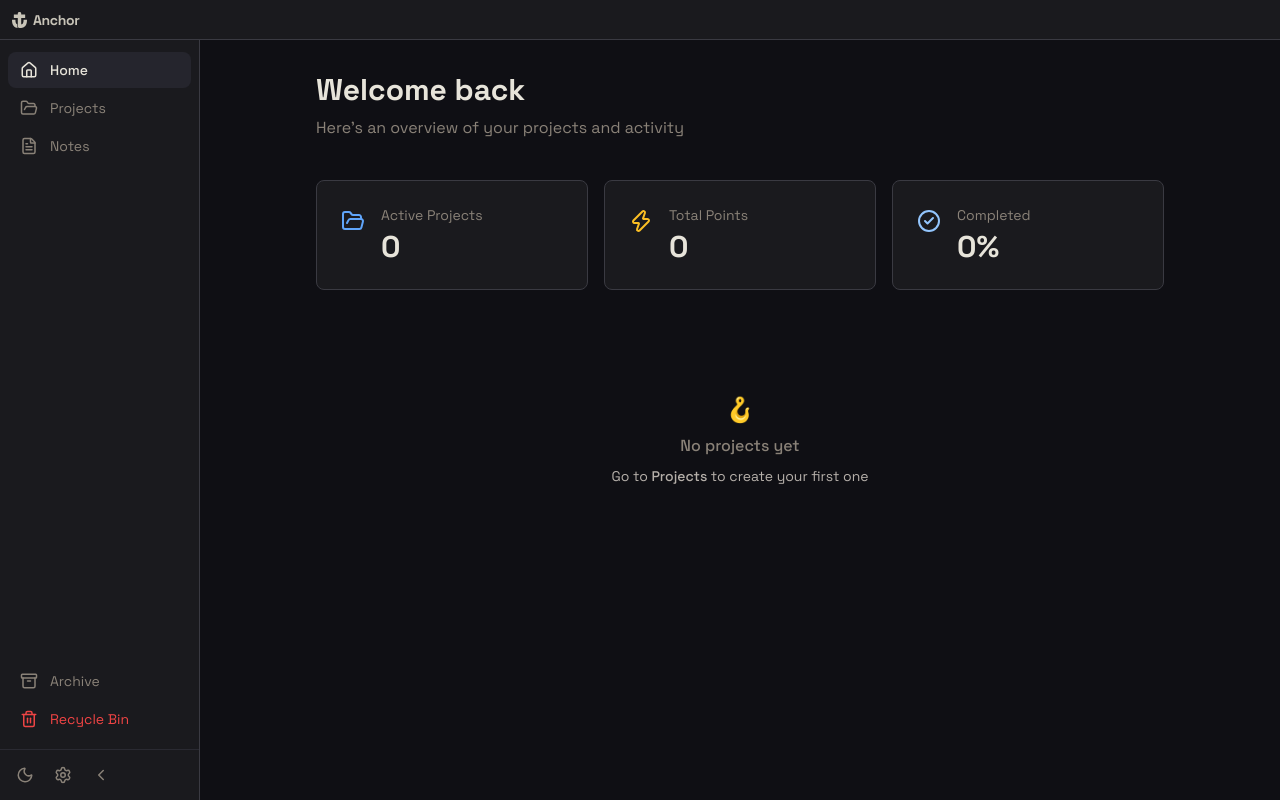
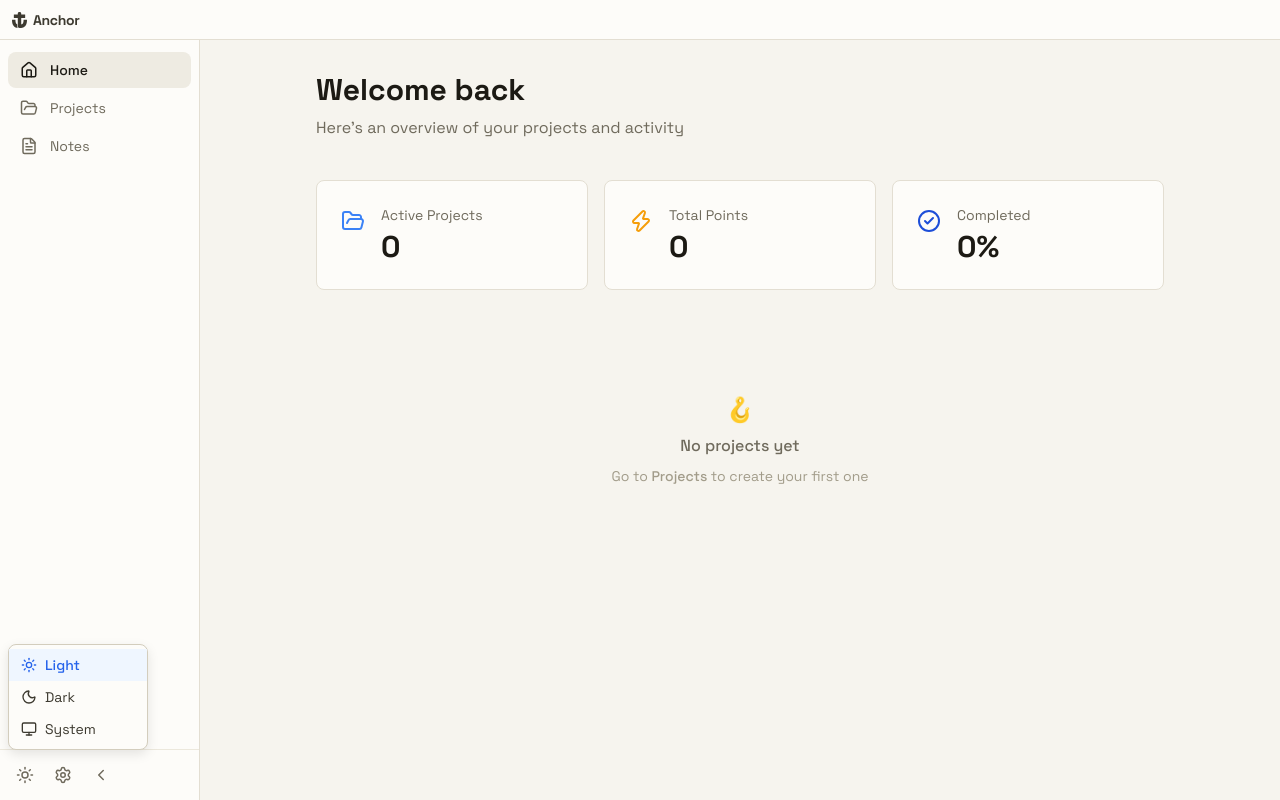
Before and after one commit to rileyheasley/anchor, a React (Vite) app: page / in a window 1280 px wide. Both pictures are taken after a click on the button 25 px from the left and 775 px from the top of the page. Built offline with nearby package versions, Linux system fonts and the light colour scheme.

Commit message:
feat: implement note deletion and enhance theme management in sidebar

```diff
--- a/electron/main.ts
+++ b/electron/main.ts
@@ -299,6 +299,24 @@ function noteFilePath(filename: string): string | null {
   return path.join(vault, filename)
 }
 
+function deleteNoteFile(filename: string) {
+  const fp = noteFilePath(filename)
+  if (fp && fs.existsSync(fp)) {
+    try { fs.unlinkSync(fp) } catch { /* ignore */ }
+  }
+}
+
+// Removes notes (DB rows + files) attached to the given cards. Must run before any hard
+// delete that cascades away those cards, otherwise their notes silently become orphaned
+// "standalone" notes (notes.card_id is ON DELETE SET NULL, not CASCADE).
+function deleteNotesForCards(cardIds: string[]) {
+  if (cardIds.length === 0) return
+  const placeholders = cardIds.map(() => '?').join(',')
+  const notes = queryAll(`SELECT filename FROM notes WHERE card_id IN (${placeholders})`, cardIds)
+  for (const note of notes) deleteNoteFile(note.filename as string)
+  execute(`DELETE FROM notes WHERE card_id IN (${placeholders})`, cardIds)
+}
+
 // Derives a plain-text title from the first non-empty markdown line
 function deriveTitleFromContent(content: string): string {
   const firstLine = content.split('\n').find((line) => line.trim().length > 0) ?? ''
@@ -567,20 +585,40 @@ app.whenReady().then(async () => {
 
     ipcMain.handle('recycle:restore', (_event, type: string, id: string) => {
       if (type === 'project') execute('UPDATE projects SET deleted_at = NULL WHERE id = ?', [id])
-      else if (type === 'card') execute('UPDATE cards SET deleted_at = NULL WHERE id = ?', [id])
+      else if (type === 'card') {
+        // The card's original column may have since been deleted; fall back to the
+        // project's first column so the restored card doesn't become invisible.
+        const card = queryOne('SELECT project_id, column_id FROM cards WHERE id = ?', [id])
+        if (card) {
+          const columnExists = queryOne('SELECT id FROM kanban_columns WHERE id = ?', [card.column_id])
+          if (!columnExists) {
+            const fallbackCol = queryOne(
+              'SELECT id FROM kanban_columns WHERE project_id = ? ORDER BY position ASC LIMIT 1',
+              [card.project_id]
+            )
+            if (fallbackCol) execute('UPDATE cards SET column_id = ? WHERE id = ?', [fallbackCol.id, id])
+          }
+        }
+        execute('UPDATE cards SET deleted_at = NULL WHERE id = ?', [id])
+      }
       else if (type === 'note') execute('UPDATE notes SET deleted_at = NULL WHERE id = ?', [id])
       saveDatabase()
     })
 
     ipcMain.handle('recycle:purge', (_event, type: string, id: string) => {
-      if (type === 'project') execute('DELETE FROM projects WHERE id = ?', [id])
-      else if (type === 'card') execute('DELETE FROM cards WHERE id = ?', [id])
-      else if (type === 'note') {
+      if (type === 'project') {
+        const cardIds = queryAll('SELECT id FROM cards WHERE project_id = ?', [id]).map((r) => r.id as string)
+        deleteNotesForCards(cardIds)
+        const projectNotes = queryAll('SELECT filename FROM notes WHERE project_id = ?', [id])
+        for (const note of projectNotes) deleteNoteFile(note.filename as string)
+        execute('DELETE FROM notes WHERE project_id = ?', [id])
+        execute('DELETE FROM projects WHERE id = ?', [id])
+      } else if (type === 'card') {
+        deleteNotesForCards([id])
+        execute('DELETE FROM cards WHERE id = ?', [id])
+      } else if (type === 'note') {
         const note = queryOne('SELECT filename FROM notes WHERE id = ?', [id])
-        if (note) {
-          const fp = noteFilePath(note.filename as string)
-          if (fp && fs.existsSync(fp)) try { fs.unlinkSync(fp) } catch { /* ignore */ }
-        }
+        if (note) deleteNoteFile(note.filename as string)
         execute('DELETE FROM notes WHERE id = ?', [id])
       }
       saveDatabase()
@@ -736,9 +774,9 @@ app.whenReady().then(async () => {
     })
 
     ipcMain.handle('columns:delete', async (_event, id: string) => {
-      // Soft-delete all cards in this column
-      execute("UPDATE cards SET deleted_at = datetime('now'), updated_at = datetime('now') WHERE column_id = ? AND deleted_at IS NULL", [id])
-      // Hard-delete the column
+      // Deleting the column cascades to hard-delete its cards, so clean up their notes first
+      const cardIds = queryAll('SELECT id FROM cards WHERE column_id = ?', [id]).map((r) => r.id as string)
+      deleteNotesForCards(cardIds)
       execute('DELETE FROM kanban_columns WHERE id = ?', [id])
       saveDatabase()
     })
--- /dev/null
+++ b/electron/sql.js.d.ts
@@ -0,0 +1,28 @@
+// Minimal ambient types for sql.js — the published package ships no .d.ts file.
+declare module 'sql.js' {
+  export interface Statement {
+    bind(params?: unknown[] | Record<string, unknown>): boolean
+    step(): boolean
+    get(): unknown[]
+    getAsObject(): Record<string, unknown>
+    free(): boolean
+  }
+
+  export class Database {
+    constructor(data?: ArrayLike<number> | Buffer | null)
+    run(sql: string, params?: unknown[] | Record<string, unknown>): Database
+    prepare(sql: string, params?: unknown[] | Record<string, unknown>): Statement
+    export(): Uint8Array
+    close(): void
+  }
+
+  export interface SqlJsStatic {
+    Database: typeof Database
+  }
+
+  export interface SqlJsConfig {
+    locateFile?: (file: string) => string
+  }
+
+  export default function initSqlJs(config?: SqlJsConfig): Promise<SqlJsStatic>
+}
--- a/src/App.tsx
+++ b/src/App.tsx
@@ -1,5 +1,5 @@
 import { useState, useEffect } from 'react'
-import type { Project } from './types'
+import type { Project, ThemeMode } from './types'
 import TitleBar from './components/TitleBar'
 import Sidebar from './components/Sidebar'
 import OverviewHome from './components/OverviewHome'
@@ -17,32 +17,41 @@ function App() {
   const [activeProject, setActiveProject] = useState<Project | null>(null)
   const [startCreatingNote, setStartCreatingNote] = useState(false)
   const [startCreatingProject, setStartCreatingProject] = useState(false)
-  const [isDarkMode, setIsDarkMode] = useState(false)
+  const [themeMode, setThemeMode] = useState<ThemeMode>('light')
+  const [systemPrefersDark, setSystemPrefersDark] = useState(false)
   const [isSettingsOpen, setIsSettingsOpen] = useState(false)
+
+  const isDarkMode = themeMode === 'system' ? systemPrefersDark : themeMode === 'dark'
 
   // Load theme preference from localStorage on mount
   useEffect(() => {
     const savedTheme = localStorage.getItem('theme')
-    const prefersDark = savedTheme ? savedTheme === 'dark' : false
-    setIsDarkMode(prefersDark)
-    applyTheme(prefersDark)
+    const mode: ThemeMode = savedTheme === 'dark' || savedTheme === 'system' ? savedTheme : 'light'
+    setThemeMode(mode)
   }, [])
 
-  // Apply theme to document
-  const applyTheme = (dark: boolean) => {
-    if (dark) {
+  // Track the OS color scheme so 'system' mode stays in sync while the app is open
+  useEffect(() => {
+    const media = window.matchMedia('(prefers-color-scheme: dark)')
+    setSystemPrefersDark(media.matches)
+    const handleChange = (e: MediaQueryListEvent) => setSystemPrefersDark(e.matches)
+    media.addEventListener('change', handleChange)
+    return () => media.removeEventListener('change', handleChange)
+  }, [])
+
+  // Apply theme to document whenever the effective light/dark value changes
+  useEffect(() => {
+    if (isDarkMode) {
       document.documentElement.setAttribute('data-theme', 'dark')
     } else {
       document.documentElement.removeAttribute('data-theme')
     }
-    window.api?.window.setTitleBarTheme(dark)
-  }
+    window.api?.window.setTitleBarTheme(isDarkMode)
+  }, [isDarkMode])
 
-  // Handle theme toggle
-  const handleThemeToggle = (dark: boolean) => {
-    setIsDarkMode(dark)
-    applyTheme(dark)
-    localStorage.setItem('theme', dark ? 'dark' : 'light')
+  const handleThemeChange = (mode: ThemeMode) => {
+    setThemeMode(mode)
+    localStorage.setItem('theme', mode)
   }
 
   const handleNavigate = (v: View) => {
@@ -143,10 +152,9 @@ function App() {
       <div className="flex flex-1 overflow-hidden">
         <Sidebar
           view={view}
-          isInProject={activeProject !== null}
           onNavigate={handleNavigate}
-          isDarkMode={isDarkMode}
-          onThemeToggle={handleThemeToggle}
+          themeMode={themeMode}
+          onThemeChange={handleThemeChange}
           onOpenSettings={() => setIsSettingsOpen(true)}
         />
         <div className="flex-1 overflow-hidden">
--- a/src/components/DraggableSidebar.tsx
+++ b/src/components/DraggableSidebar.tsx
@@ -21,7 +21,7 @@ export default function DraggableSidebar({
   collapsedWidth = 60,
   isDraggable = true,
 }: DraggableSidebarProps) {
-  const [width, setWidth] = useState(defaultWidth)
+  const [width, setWidth] = useState(Math.max(minWidth, defaultWidth))
   const isDragging = useRef(false)
   const COLLAPSE_THRESHOLD = 120 // Auto-collapse below this width
 
--- a/src/components/MarkdownEditor.tsx
+++ b/src/components/MarkdownEditor.tsx
@@ -76,7 +76,6 @@ export default function MarkdownEditor({
       contentRef.current = content
       editor.commands.setContent(content)
     }
-    // eslint-disable-next-line react-hooks/exhaustive-deps
   }, [content, editor])
 
   useEffect(() => {
--- a/src/components/OverviewHome.tsx
+++ b/src/components/OverviewHome.tsx
@@ -6,6 +6,7 @@ import { clickSound } from '../sounds'
 
 export default function OverviewHome({ onOpenProject }: { onOpenProject: (project: Project) => void }) {
   const [projects, setProjects] = useState<Project[]>([])
+  const [recentProjects, setRecentProjects] = useState<Project[]>([])
   const [recycleItems, setRecycleItems] = useState<RecycleItem[]>([])
   const [loading, setLoading] = useState(true)
 
@@ -19,7 +20,9 @@ export default function OverviewHome({ onOpenProject }: { onOpenProject: (projec
         window.api.projects.list(),
         window.api.recycle.list(),
       ])
-      setProjects(proj.filter(p => !p.archived).slice(0, 5))
+      const active = proj.filter(p => !p.archived)
+      setProjects(active)
+      setRecentProjects(active.slice(0, 5))
       setRecycleItems(recycle)
     } catch (error) {
       console.error('Failed to load home data:', error)
@@ -98,7 +101,7 @@ export default function OverviewHome({ onOpenProject }: { onOpenProject: (projec
             <h2 className="text-lg font-semibold text-ink mb-4">Recent Projects</h2>
             <div className="space-y-3">
               <AnimatePresence>
-                {projects.map((p, i) => {
+                {recentProjects.map((p, i) => {
                   const progress = p.total_points > 0 ? Math.round((p.done_points / p.total_points) * 100) : 0
                   return (
                     <motion.button
--- a/src/components/ProjectBoard.tsx
+++ b/src/components/ProjectBoard.tsx
@@ -233,7 +233,9 @@ export default function ProjectBoard({ project, onClose, onProjectUpdate }: { pr
       />
       <div className="flex flex-1 overflow-hidden">
         {/* Board */}
-        <div className="flex-1 overflow-x-auto p-6">
+        {/* Overflow is suppressed mid-drag: Chromium's native drag auto-scroll otherwise
+            flashes the OS-default scrollbar over our themed one. */}
+        <div className={`flex-1 p-6 ${draggingId || draggingColId ? 'overflow-hidden' : 'overflow-x-auto'}`}>
           <div className="flex gap-4 h-full items-start">
             {columns.map((col, colIndex) => {
               const isColumnDragTarget = dragOverColIndex === colIndex && draggingColId && draggingColId !== col.id
--- a/src/components/ProjectHeader.tsx
+++ b/src/components/ProjectHeader.tsx
@@ -273,7 +273,7 @@ export default function ProjectHeader({
       <div>
         <h3 className="text-xs text-ink-faint uppercase tracking-wide font-medium mb-3">Project Notes</h3>
 
-        {notes.length > 0 || true ? (
+        {notes.length > 0 ? (
           <div className="flex flex-wrap gap-2 items-center">
             <AnimatePresence>
               {notes.map((note) => (
@@ -300,9 +300,18 @@ export default function ProjectHeader({
               <Plus size={16} />
             </button>
           </div>
-        ) : null}
-        {notes.length === 0 && (
-          <p className="text-xs text-ink-faint text-center py-3">No notes yet. Click the button to create one.</p>
+        ) : (
+          <div className="flex items-center gap-2">
+            <p className="text-xs text-ink-faint">No notes yet. Click the button to create one.</p>
+            <button
+              onClick={handleCreateNote}
+              disabled={isLoading}
+              className="p-2 rounded-lg bg-primary text-ink-inverse hover:bg-primary-hover transition-colors disabled:opacity-50 cursor-pointer flex items-center justify-center"
+              title="New note"
+            >
+              <Plus size={16} />
+            </button>
+          </div>
         )}
       </div>
 
--- a/src/components/ResizableNotesSidebar.tsx
+++ b/src/components/ResizableNotesSidebar.tsx
@@ -21,7 +21,7 @@ export default function ResizableNotesSidebar({
   collapsedWidth = 50,
   isDraggable = true,
 }: ResizableNotesSidebarProps) {
-  const [width, setWidth] = useState(defaultWidth)
+  const [width, setWidth] = useState(Math.max(minWidth, defaultWidth))
   const isDragging = useRef(false)
   const COLLAPSE_THRESHOLD = 120 // Auto-collapse below this width
 
--- a/src/components/Sidebar.tsx
+++ b/src/components/Sidebar.tsx
@@ -1,29 +1,53 @@
-import { useState } from 'react'
-import { Home, FolderOpen, FileText, Archive, Trash2, ChevronLeft, ChevronRight, Moon, Sun, Settings } from 'lucide-react'
+import { useState, useRef, useEffect } from 'react'
+import { AnimatePresence, motion } from 'motion/react'
+import { Home, FolderOpen, FileText, Archive, Trash2, ChevronLeft, ChevronRight, Moon, Sun, Monitor, Settings } from 'lucide-react'
 import DraggableSidebar from './DraggableSidebar'
 import IconNavItem from './IconNavItem'
 import { clickSound } from '../sounds'
+import { useEscapeKey } from '../hooks/useEscapeKey'
+import type { ThemeMode } from '../types'
 
 type View = 'home' | 'projects' | 'notes' | 'archive' | 'recycle'
 
 interface SidebarProps {
   view: View
-  isInProject: boolean
   onNavigate: (view: View) => void
-  isDarkMode: boolean
-  onThemeToggle: (dark: boolean) => void
+  themeMode: ThemeMode
+  onThemeChange: (mode: ThemeMode) => void
   onOpenSettings: () => void
 }
 
+const THEME_OPTIONS: { mode: ThemeMode; label: string; icon: typeof Sun }[] = [
+  { mode: 'light', label: 'Light', icon: Sun },
+  { mode: 'dark', label: 'Dark', icon: Moon },
+  { mode: 'system', label: 'System', icon: Monitor },
+]
+
 export default function Sidebar({
   view,
-  isInProject,
   onNavigate,
-  isDarkMode,
-  onThemeToggle,
+  themeMode,
+  onThemeChange,
   onOpenSettings
 }: SidebarProps) {
   const [isCollapsed, setIsCollapsed] = useState(false)
+  const [isThemeMenuOpen, setIsThemeMenuOpen] = useState(false)
+  const themeMenuRef = useRef<HTMLDivElement>(null)
+
+  useEscapeKey(() => setIsThemeMenuOpen(false), isThemeMenuOpen)
+
+  useEffect(() => {
+    if (!isThemeMenuOpen) return
+    const handleClickOutside = (e: MouseEvent) => {
+      if (themeMenuRef.current && !themeMenuRef.current.contains(e.target as Node)) {
+        setIsThemeMenuOpen(false)
+      }
+    }
+    window.addEventListener('mousedown', handleClickOutside)
+    return () => window.removeEventListener('mousedown', handleClickOutside)
+  }, [isThemeMenuOpen])
+
+  const ActiveThemeIcon = THEME_OPTIONS.find((t) => t.mode === themeMode)?.icon ?? Sun
 
   const navItems = [
     { id: 'home', label: 'Home', icon: Home, view: 'home' as const },
@@ -79,14 +103,43 @@ export default function Sidebar({
       <div className={`border-t border-border-subtle px-2 py-2 flex gap-1 shrink-0 ${
         isCollapsed ? 'flex-col items-center' : 'flex-row items-center'
       }`}>
-        {/* Theme Toggle */}
-        <button
-          onClick={() => { clickSound(); onThemeToggle(!isDarkMode) }}
-          title={isDarkMode ? 'Light mode' : 'Dark mode'}
-          className="flex items-center justify-center p-2 rounded-lg text-sm transition-colors text-ink-muted hover:bg-surface-sunken hover:text-ink-secondary"
-        >
-          {isDarkMode ? <Moon size={18} /> : <Sun size={18} />}
-        </button>
+        {/* Theme Menu */}
+        <div className="relative" ref={themeMenuRef}>
+          <button
+            onClick={() => { clickSound(); setIsThemeMenuOpen((open) => !open) }}
+            title="Theme"
+            className="flex items-center justify-center p-2 rounded-lg text-sm transition-colors text-ink-muted hover:bg-surface-sunken hover:text-ink-secondary"
+          >
+            <ActiveThemeIcon size={18} />
+          </button>
+
+          <AnimatePresence>
+            {isThemeMenuOpen && (
+              <motion.div
+                initial={{ opacity: 0, scale: 0.95, y: 4 }}
+                animate={{ opacity: 1, scale: 1, y: 0 }}
+                exit={{ opacity: 0, scale: 0.95, y: 4 }}
+                transition={{ type: 'spring', stiffness: 400, damping: 30 }}
+                className="absolute bottom-full left-0 mb-2 bg-surface border border-border-strong rounded-lg shadow-lg py-1 min-w-[140px] z-50"
+              >
+                {THEME_OPTIONS.map(({ mode, label, icon: Icon }) => (
+                  <button
+                    key={mode}
+                    onClick={() => { clickSound(); onThemeChange(mode); setIsThemeMenuOpen(false) }}
+                    className={`w-full flex items-center gap-2 px-3 py-1.5 text-sm text-left cursor-pointer transition-colors ${
+                      themeMode === mode
+                        ? 'text-accent-hover font-medium bg-accent-subtle'
+                        : 'text-ink-secondary hover:bg-surface-sunken'
+                    }`}
+                  >
+                    <Icon size={16} />
+                    {label}
+                  </button>
+                ))}
+              </motion.div>
+            )}
+          </AnimatePresence>
+        </div>
 
         {/* Settings */}
         <button
--- a/src/types.ts
+++ b/src/types.ts
@@ -1,4 +1,5 @@
 export type Priority = 'none' | 'low' | 'medium' | 'high'
+export type ThemeMode = 'light' | 'dark' | 'system'
 
 export interface Project {
   id: string
```
